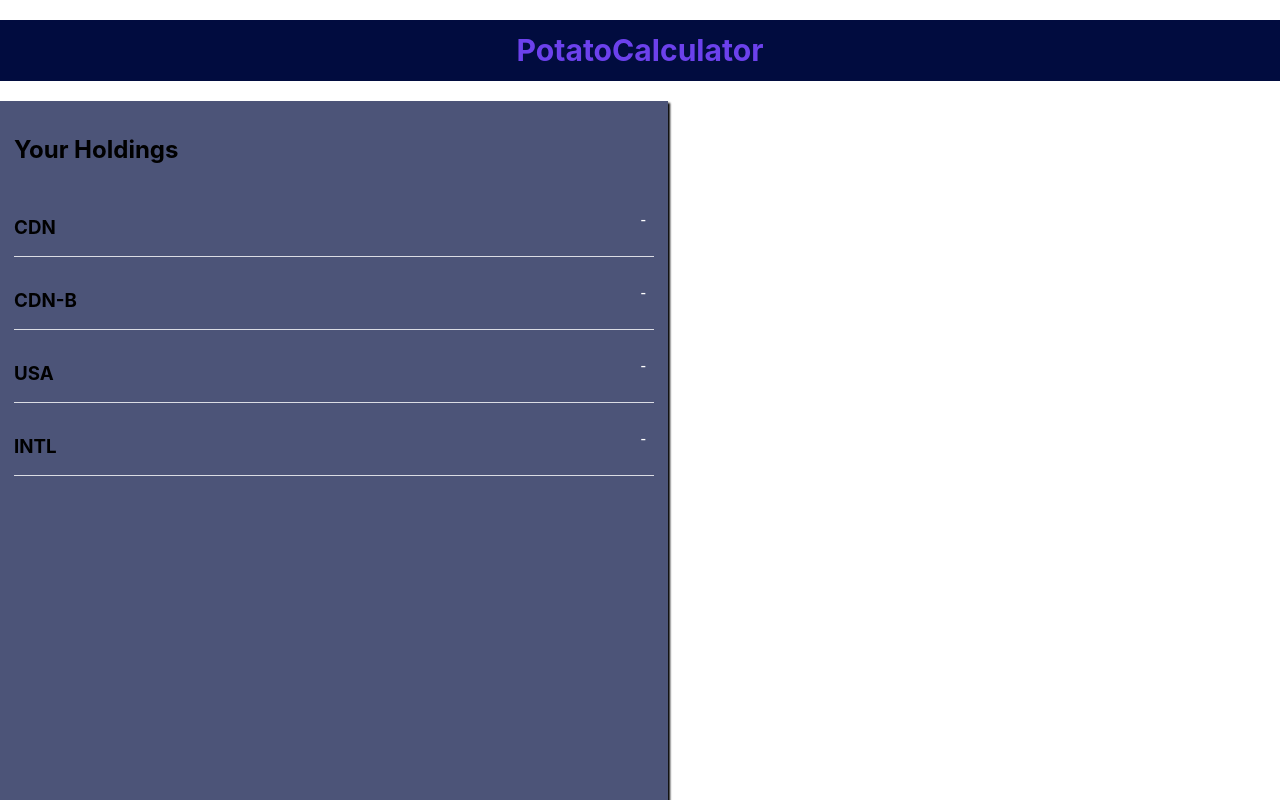
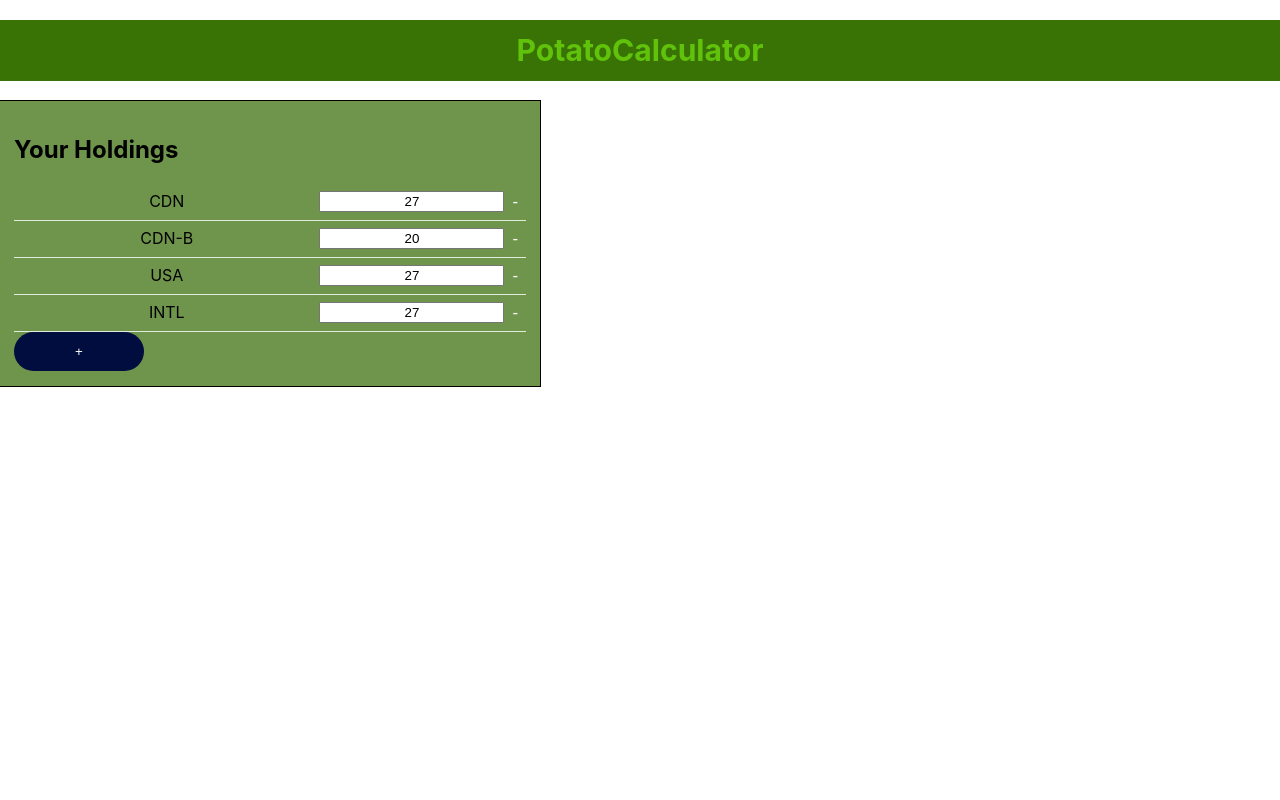
Before and after one commit to nikolamarunic/potatocalculator, a React (Create React App) app: page / in a window 1280 px wide. Shown: the top 800 px of the page. Built offline with nearby package versions, Linux system fonts and the light colour scheme.

Commit message:
Changed a few CSS elements and added an input box so users can change their stock allocations

```diff
--- a/src/Components/App/App.css
+++ b/src/Components/App/App.css
@@ -5,12 +5,6 @@
 .App-logo {
   height: 40vmin;
   pointer-events: none;
-}
-
-@media (prefers-reduced-motion: no-preference) {
-  .App-logo {
-    animation: App-logo-spin infinite 20s linear;
-  }
 }
 
 .App-header {
@@ -30,10 +24,10 @@
 
 h1 {
   padding: .77rem 0;
-  background-color: #010c3f;
+  background-color: #397306;
   text-align: center;
   font-size: 1.88rem;
-  color: #6c41ec;
+  color: #60c20a;
 }
 
 .App {
@@ -43,7 +37,6 @@ h1 {
   background-size: cover;
   background-position: center;
   background-repeat: no-repeat;
-  font-family: 'Work Sans', sans-serif;
   font-weight: 500;
   color: #fff;
 }
--- a/src/Components/Holdings/Holdings.css
+++ b/src/Components/Holdings/Holdings.css
@@ -1,15 +1,34 @@
 .Holdings {
-  width: 50%;
-  height: 950px;
+  width: 40%;
+  align-items: center;
   overflow-y: scroll;
   padding: .88rem;
-  background-color: rgba(1, 12, 63, 0.7);
-  box-shadow: 0 4px 2px 2px #000000;
+  background-color: rgba(50, 105, 0, 0.7);
+  outline: 1px solid black;
 }
 
 ::-webkit-scrollbar {
     width: 0px;
     background: transparent;
+}
+
+.HoldingsButton {
+  cursor: pointer;
+  width: 8.11rem;
+  padding: .77rem 0;
+  border-radius: 54px;
+  background-color: #010c3f;
+  text-align: center;
+  font-size: .833rem;
+  transition: background-color .25s;
+  border: 0px;
+  color: #fff;
+
+  font-weight: 500;
+}
+
+.HoldingsButton:hover {
+  background-color: rgba(108, 65, 233, .7);
 }
 
 @media only screen and (max-width: 1020px) {
--- a/src/Components/Holdings/Holdings.js
+++ b/src/Components/Holdings/Holdings.js
@@ -8,6 +8,7 @@ class Holdings extends React.Component {
       <div className="Holdings">
         <h2>Your Holdings</h2>
         <HoldingsList stocks = {this.props.holdings} onRemove = {this.props.onRemove}/>
+        <button class="HoldingsButton">+</button>
       </div>
     );
   }
--- a/src/Components/HoldingsList/HoldingsList.css
+++ b/src/Components/HoldingsList/HoldingsList.css
@@ -1,3 +1,4 @@
 .HoldingsList {
   width: 100%;
+  text-align: center;
 }
--- a/src/Components/HoldingsList/HoldingsList.js
+++ b/src/Components/HoldingsList/HoldingsList.js
@@ -11,7 +11,7 @@ class HoldingsList extends React.Component {
         {
           this.props.stocks.map(stock => {
             return <Stock stock = {stock}
-            key = {stock.name} onRemove = {this.props.onRemove}/>
+            key = {stock.name} onRemove = {this.props.onRemove} allocation = {stock.allocation}/>
           })
         }
       </div>
--- a/src/Components/Stock/Stock.css
+++ b/src/Components/Stock/Stock.css
@@ -20,10 +20,9 @@
 
 .Stock-information {
   flex-grow: 1;
-  display: flex;
+  display: inline;
   flex-direction: column;
   justify-content: center;
-  height: 72px;
 }
 
 .Stock-information h3 {
@@ -35,3 +34,9 @@
   font-weight: 300;
   color: rgba(256, 256, 256, 0.8);
 }
+
+input {
+  text-align: center;
+  float: right;
+  clear: both;
+}
--- a/src/Components/Stock/Stock.js
+++ b/src/Components/Stock/Stock.js
@@ -21,7 +21,9 @@ class Stock extends React.Component {
     return (
       <div className="Stock">
         <div className="Stock-information">
-          <h3>{this.props.stock.name}</h3>
+          {/* <h3>{this.props.stock.name} | {this.props.stock.allocation}</h3> */}
+          <label for = {this.props.stock.name}> {this.props.stock.name} </label>
+          <input name = {this.props.stock.name} id={this.props.stock.name} type={Number} value = {this.props.stock.allocation}></input>
         </div>
         {this.renderAction()}
       </div>
```
